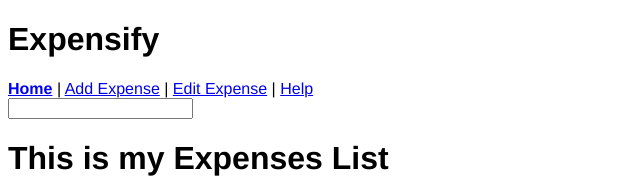
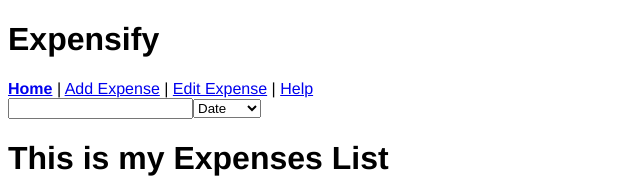
Before and after one commit to Maxondria/expensify-react-app, a React (Create React App) app: page / in a window 1280 px wide. Shown: the top 189 px of the page, without its empty margins (0-640 px from the left). Built offline with nearby package versions, Linux system fonts and the light colour scheme.

Commit message:
[task] dispatch sort by filter actions

```diff
--- a/src/components/ExpenseListFilters.js
+++ b/src/components/ExpenseListFilters.js
@@ -1,6 +1,10 @@
 import React from "react";
 import { connect } from "react-redux";
-import { setTextFilter } from "../redux/actions/filters";
+import {
+  setTextFilter,
+  sortByAmount,
+  sortByDate
+} from "../redux/actions/filters";
 
 const ExpenseListFilters = props => (
   <div>
@@ -9,6 +13,20 @@ const ExpenseListFilters = props => (
       value={props.filters.text}
       onChange={e => props.setTextFilter(e.target.value)}
     />
+
+    <select
+      name="sort_by"
+      id="sort_by"
+      value={props.filters.sortBy}
+      onChange={e => {
+        return e.target.value === "date"
+          ? props.sortByDate()
+          : props.sortByAmount();
+      }}
+    >
+      <option value="date">Date</option>
+      <option value="amount">Amount</option>
+    </select>
   </div>
 );
 
@@ -17,7 +35,9 @@ const mapStateToProps = ({ filters }) => ({
 });
 
 const mapDispatchToProps = {
-  setTextFilter
+  setTextFilter,
+  sortByAmount,
+  sortByDate
 };
 
 export default connect(
```
